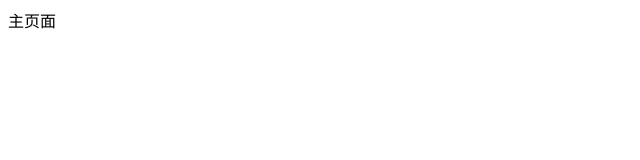
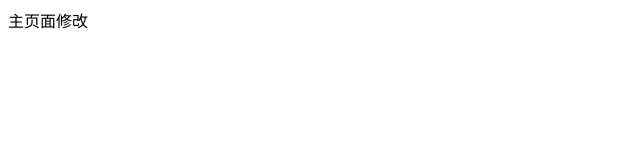
Before and after one commit to suolplay/projices, a plain HTML site: page index.html in a window 1280 px wide. Shown: the full height of the page, 0-640 px from the left. Drawn offline with Linux system fonts and the light colour scheme.

Commit message:
初始化了index.html文件

```diff
--- a/index.html
+++ b/index.html
@@ -7,6 +7,6 @@
     <title>Document</title>
 </head>
 <body>
-    主页面
+    主页面修改
 </body>
 </html>
```
